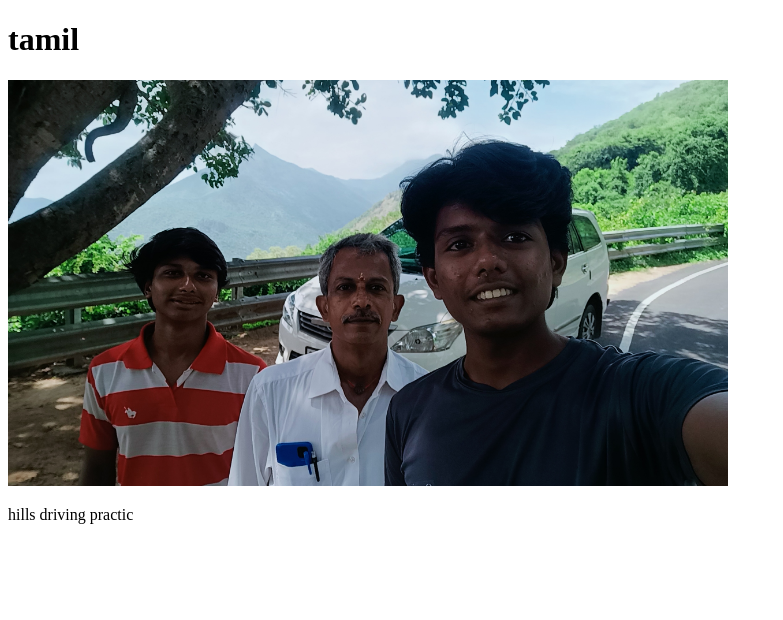
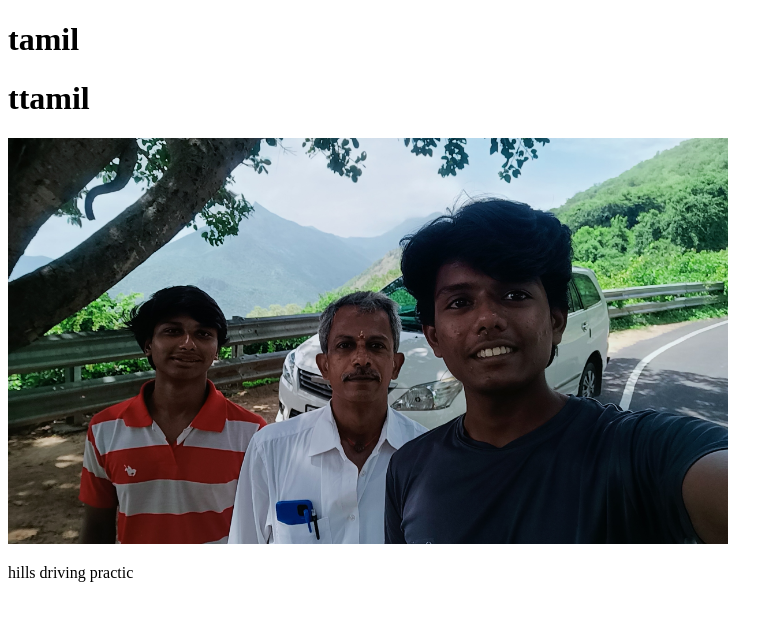
Before and after one commit to ttamilarasu/1-web, a plain HTML site: page index.html in a window 1280 px wide. Shown: the whole page, without its empty margins (0-783 px from the left). Drawn offline with Linux system fonts and the light colour scheme.

Commit message:
added ttamil

```diff
--- a/index.html
+++ b/index.html
@@ -7,6 +7,7 @@
 </head>
 <body>
     <h1>tamil</h1>
+    <h1>ttamil</h1>
     <img width="720px" src="appa.jpg" alt="">
     <p> hills driving practic</p>
 </body>
```
